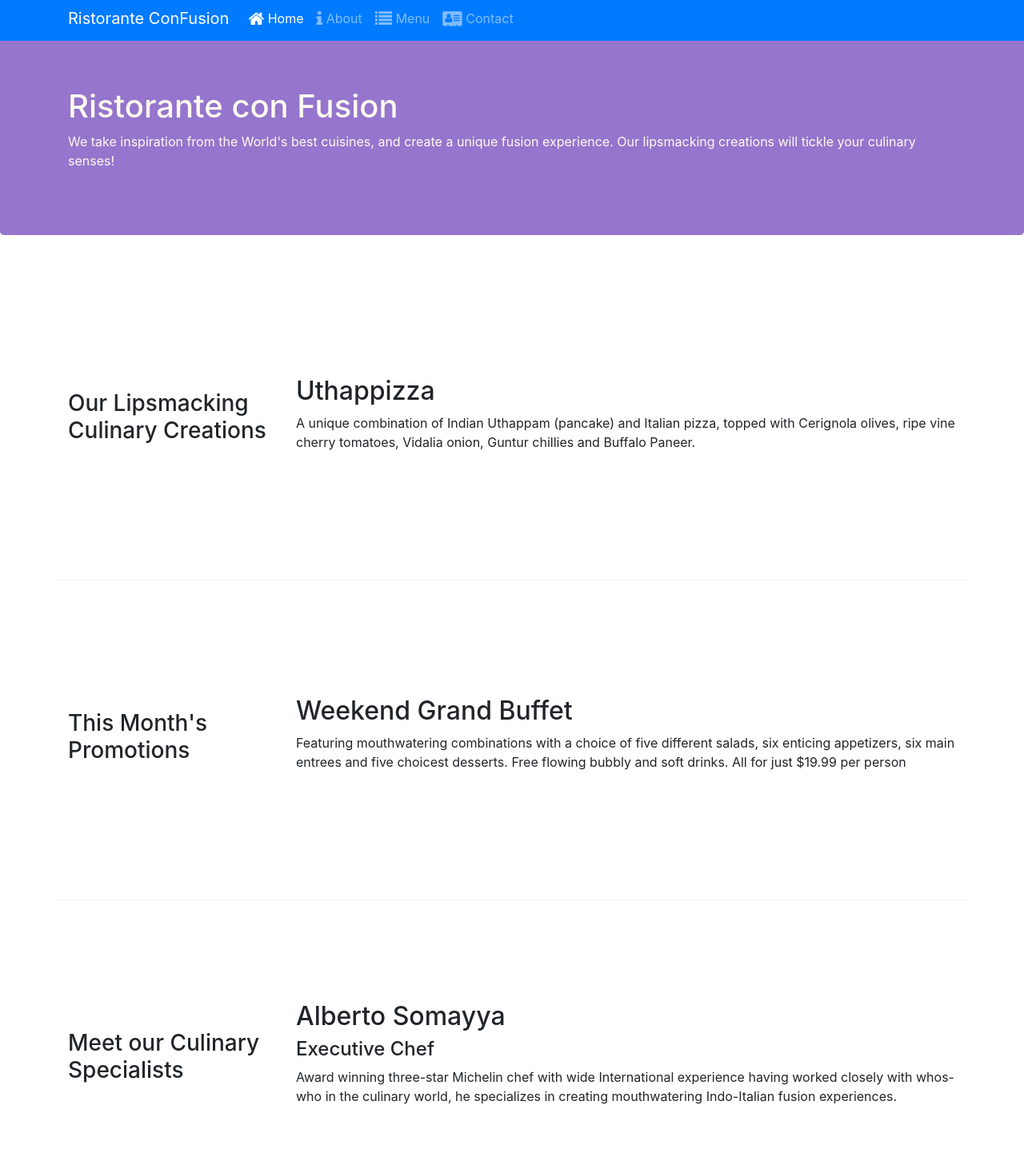
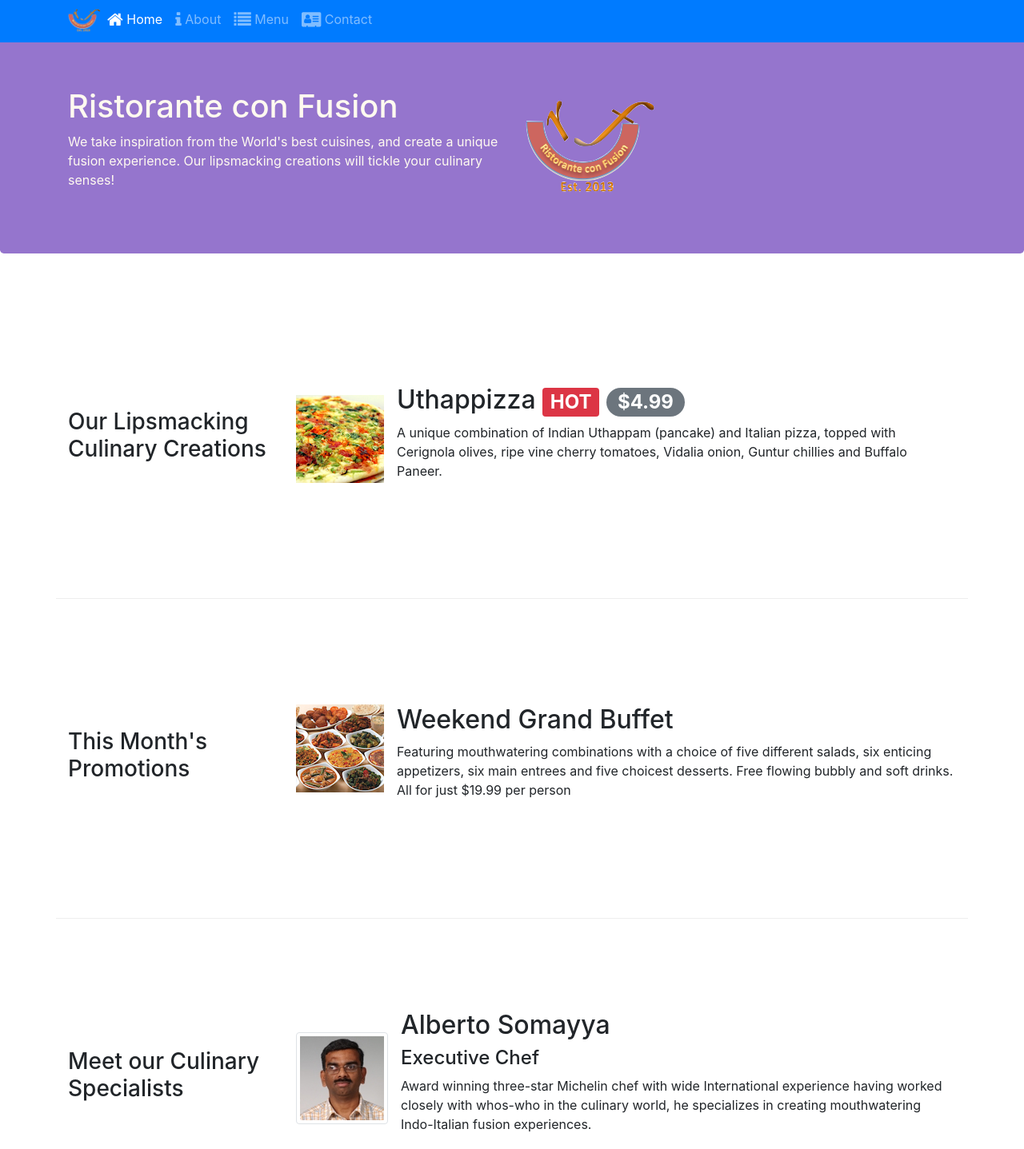
Before and after one commit to vijayadhithyanmohan1701/UIBootstrap, a website: page index.html in a window 1280 px wide. Shown: the part 5-1442 px from the top of the page at 80% size. Drawn offline with nearby package versions, Linux system fonts and the light colour scheme.

Commit message:
images and badges

```diff
--- a/index.html
+++ b/index.html
@@ -20,8 +20,7 @@
             <button class="navbar-toggler" type="button" data-toggle="collapse" data-target="#Navbar">
                 <span class="navbar-toggler-icon"></span>
             </button>
-            <a href="#" class="navbar-brand">Ristorante ConFusion
-                </a>
+            <a class="navbar-brand mr-auto" href="#"><img src="img/logo.png" height="30" width="41"></a>
                 <div class="collapse navbar-collapse" id="Navbar">
                     <ul class="navbar-nav mr-auto">
                         <li class="nav-item active"><a class="nav-link" href="#"><span class="fa fa-home fa-lg"></span> Home</a></li>
@@ -35,11 +34,12 @@
     <header class="jumbotron">
         <div class="container">
             <div class="row row-header">
-                <div class="col-lg-12 col-sm-6">
+                <div class="col-12 col-sm-6">
                     <h1>Ristorante con Fusion</h1>
                     <p>We take inspiration from the World's best cuisines, and create a unique fusion experience. Our lipsmacking creations will tickle your culinary senses!</p>
                 </div>
-                <div class="col-12 col-sm">
+                <div class="col-12 col-sm align-self-center">
+                        <img src="img/logo.png" class="img-fluid">
                 </div>
             </div>
         </div>
@@ -47,23 +47,35 @@
 
     <div class="container">
         <div class="row row-content align-items-center">
+
             <div class="col-12 col-sm-4 col-md-3">
                 <h3>Our Lipsmacking Culinary Creations</h3>
             </div>
             <div class="col col-sm col-md">
-                <h2>Uthappizza</h2>
-                <p>A unique combination of Indian Uthappam (pancake) and Italian pizza, topped with Cerignola olives, ripe vine cherry tomatoes, Vidalia onion, Guntur chillies and Buffalo Paneer.</p>
+                <div class="media">
+                    <img src="img/uthappizza.png" alt="" class="d-flex mr-3 img-thubnail align-self-center">
+                    <div class="media-body">
+                        <h2 class="mt-0">Uthappizza <span class="badge badge-danger">HOT</span>
+                            <span class="badge badge-pill badge-secondary">$4.99</span>
+                        </h2>
+                        <p class="d-none d-sm-block">A unique combination of Indian Uthappam (pancake) and Italian pizza, topped with Cerignola olives, ripe vine cherry tomatoes, Vidalia onion, Guntur chillies and Buffalo Paneer.</p>
+                    </div>
+                </div>
             </div>
         </div>
-
-
         <div class="row row-content align-items-center">
             <div class="col-12 col-sm-4 col-md-3">
                 <h3>This Month's Promotions</h3>
             </div>
             <div class="col col-sm col-md">
-                <h2>Weekend Grand Buffet</h2>
-                <p>Featuring mouthwatering combinations with a choice of five different salads, six enticing appetizers, six main entrees and five choicest desserts. Free flowing bubbly and soft drinks. All for just $19.99 per person </p>
+                <div class="media">
+                    <img src="img/buffet.png" alt="" class="d-flex mr-3 img-thmbnail align-items-center">
+                    <div class="media-body">
+                        <h2 class="mt-0">Weekend Grand Buffet</h2>
+                        <p class="d-none d-sm-block">Featuring mouthwatering combinations with a choice of five different salads, six enticing appetizers, six main entrees and five choicest desserts. Free flowing bubbly and soft drinks. All for just $19.99 per person </p>
+                    </div>
+                </div>
+
             </div>
         </div>
 
@@ -72,9 +84,19 @@
                 <h3>Meet our Culinary Specialists</h3>
             </div>
             <div class="col col-sm col-md">
-                <h2>Alberto Somayya</h2>
-                <h4>Executive Chef</h4>
-                <p>Award winning three-star Michelin chef with wide International experience having worked closely with whos-who in the culinary world, he specializes in creating mouthwatering Indo-Italian fusion experiences. </p>
+                    <div class="media">
+                            <img class="d-flex mr-3 img-thumbnail align-self-center"
+                                    src="img/alberto.png" alt="Alberto Somayya">
+                            <div class="media-body">
+                                <h2 class="mt-0">Alberto Somayya</h2>
+                                <h4>Executive Chef</h4>
+                                <p class="d-none d-sm-block">Award winning three-star Michelin chef with wide
+                                    International experience having worked closely with
+                                    whos-who in the culinary world, he specializes in
+                                    creating mouthwatering Indo-Italian fusion experiences.
+                                </p>
+                            </div>
+                        </div>
             </div>
         </div>
     </div>
```
Also changed, not shown: img/alberto.png (added), img/buffet.png (added), img/logo.png (added), img/uthappizza.png (added), 1 other file.
